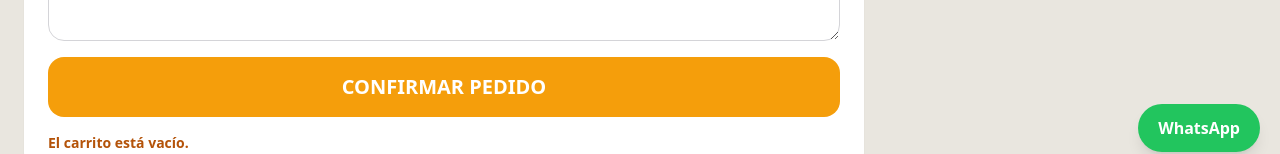
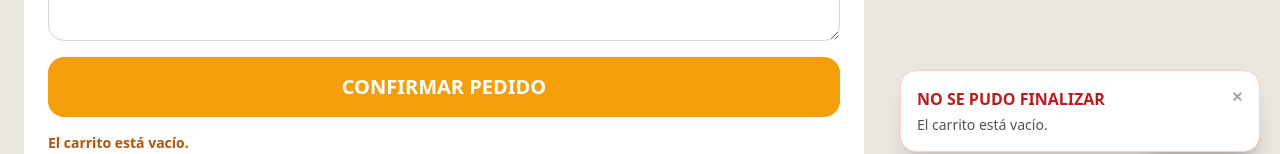
Before and after one commit to serviciosMyM-debug/Roticeria-man-, a Next.js app: page /checkout in a window 1280 px wide. Both pictures are taken after typing "Sample", "Sample", "Sample", "Sample" into the empty fields and a click on the button "CONFIRMAR PEDIDO". Shown: the part 628-782 px from the top of the page. Built offline with nearby package versions, Linux system fonts and the light colour scheme; no server answers; the database is empty.

Commit message:
Agregar toast notifications estilo SaaS

```diff
--- a/app/(public)/checkout/page.tsx
+++ b/app/(public)/checkout/page.tsx
@@ -7,11 +7,13 @@
   clearCart,
   getCartTotal,
 } from "@/lib/cart";
+import { useToast } from "@/components/ui/toast";
 
 export default function CheckoutPage() {
   const [items, setItems] = useState<CartItem[]>([]);
   const [loading, setLoading] = useState(false);
   const [message, setMessage] = useState("");
+  const { showToast } = useToast();
 
   const [form, setForm] = useState({
     name: "",
@@ -85,7 +87,12 @@
 
       clearCart();
       setItems([]);
-      setMessage("Pedido generado correctamente. Redirigiendo a WhatsApp...");
+
+      showToast({
+        type: "success",
+        title: "Pedido generado",
+        description: "Redirigiendo a WhatsApp para confirmar.",
+      });
 
       const whatsappNumber = "5493416100044";
       const url = `https://wa.me/${whatsappNumber}?text=${encodeURIComponent(
@@ -94,9 +101,16 @@
 
       setTimeout(() => {
         window.location.href = url;
-      }, 700);
+      }, 900);
     } catch (error: any) {
-      setMessage(error.message || "Error al finalizar la compra");
+      const msg = error.message || "Error al finalizar la compra";
+      setMessage(msg);
+
+      showToast({
+        type: "error",
+        title: "No se pudo finalizar",
+        description: msg,
+      });
     } finally {
       setLoading(false);
     }
--- a/app/layout.tsx
+++ b/app/layout.tsx
@@ -1,5 +1,6 @@
 import "./globals.css";
 import type { Metadata } from "next";
+import { ToastProvider } from "@/components/ui/toast";
 
 export const metadata: Metadata = {
   title: "Mana",
@@ -13,7 +14,9 @@
 }) {
   return (
     <html lang="es">
-      <body>{children}</body>
+      <body>
+        <ToastProvider>{children}</ToastProvider>
+      </body>
     </html>
   );
 }
--- a/components/product-card.tsx
+++ b/components/product-card.tsx
@@ -4,6 +4,7 @@
 import Link from "next/link";
 import { addToCart } from "@/lib/cart";
 import { formatCurrency } from "@/lib/utils";
+import { useToast } from "@/components/ui/toast";
 
 type ProductCardProps = {
   product: {
@@ -22,6 +23,7 @@
 
 export function ProductCard({ product }: ProductCardProps) {
   const finalPrice = Number(product.promoPrice ?? product.price);
+  const { showToast } = useToast();
 
   function handleAddToCart() {
     addToCart({
@@ -33,7 +35,11 @@
       imageUrl: product.imageUrl ?? null,
     });
 
-    alert("Producto agregado al carrito");
+    showToast({
+      type: "success",
+      title: "Producto agregado",
+      description: `${product.name} se agregó al carrito.`,
+    });
   }
 
   return (
--- /dev/null
+++ b/components/ui/toast.tsx
@@ -0,0 +1,100 @@
+"use client";
+
+import { createContext, useCallback, useContext, useMemo, useState } from "react";
+
+type ToastType = "success" | "error" | "info";
+
+type ToastItem = {
+  id: string;
+  title: string;
+  description?: string;
+  type: ToastType;
+};
+
+type ToastContextValue = {
+  showToast: (toast: Omit<ToastItem, "id">) => void;
+};
+
+const ToastContext = createContext<ToastContextValue | null>(null);
+
+export function ToastProvider({ children }: { children: React.ReactNode }) {
+  const [toasts, setToasts] = useState<ToastItem[]>([]);
+
+  const removeToast = useCallback((id: string) => {
+    setToasts((prev) => prev.filter((toast) => toast.id !== id));
+  }, []);
+
+  const showToast = useCallback(
+    ({ title, description, type }: Omit<ToastItem, "id">) => {
+      const id = crypto.randomUUID();
+
+      setToasts((prev) => [...prev, { id, title, description, type }]);
+
+      setTimeout(() => {
+        removeToast(id);
+      }, 3200);
+    },
+    [removeToast]
+  );
+
+  const value = useMemo(() => ({ showToast }), [showToast]);
+
+  return (
+    <ToastContext.Provider value={value}>
+      {children}
+
+      <div className="pointer-events-none fixed bottom-5 right-5 z-[9999] flex w-[360px] max-w-[calc(100vw-24px)] flex-col gap-3">
+        {toasts.map((toast) => (
+          <div
+            key={toast.id}
+            className={`pointer-events-auto rounded-2xl border px-4 py-4 shadow-xl backdrop-blur transition ${
+              toast.type === "success"
+                ? "border-emerald-200 bg-white"
+                : toast.type === "error"
+                ? "border-red-200 bg-white"
+                : "border-zinc-200 bg-white"
+            }`}
+          >
+            <div className="flex items-start justify-between gap-3">
+              <div>
+                <p
+                  className={`font-black uppercase ${
+                    toast.type === "success"
+                      ? "text-emerald-700"
+                      : toast.type === "error"
+                      ? "text-red-700"
+                      : "text-zinc-900"
+                  }`}
+                >
+                  {toast.title}
+                </p>
+
+                {toast.description ? (
+                  <p className="mt-1 text-sm text-zinc-600">{toast.description}</p>
+                ) : null}
+              </div>
+
+              <button
+                type="button"
+                onClick={() => removeToast(toast.id)}
+                className="text-sm font-bold text-zinc-400 hover:text-zinc-700"
+              >
+                ✕
+              </button>
+            </div>
+          </div>
+        ))}
+      </div>
+    </ToastContext.Provider>
+  );
+}
+
+export function useToast() {
+  const context = useContext(ToastContext);
+
+  if (!context) {
+    throw new Error("useToast debe usarse dentro de ToastProvider");
+  }
+
+  return context;
+}
```
